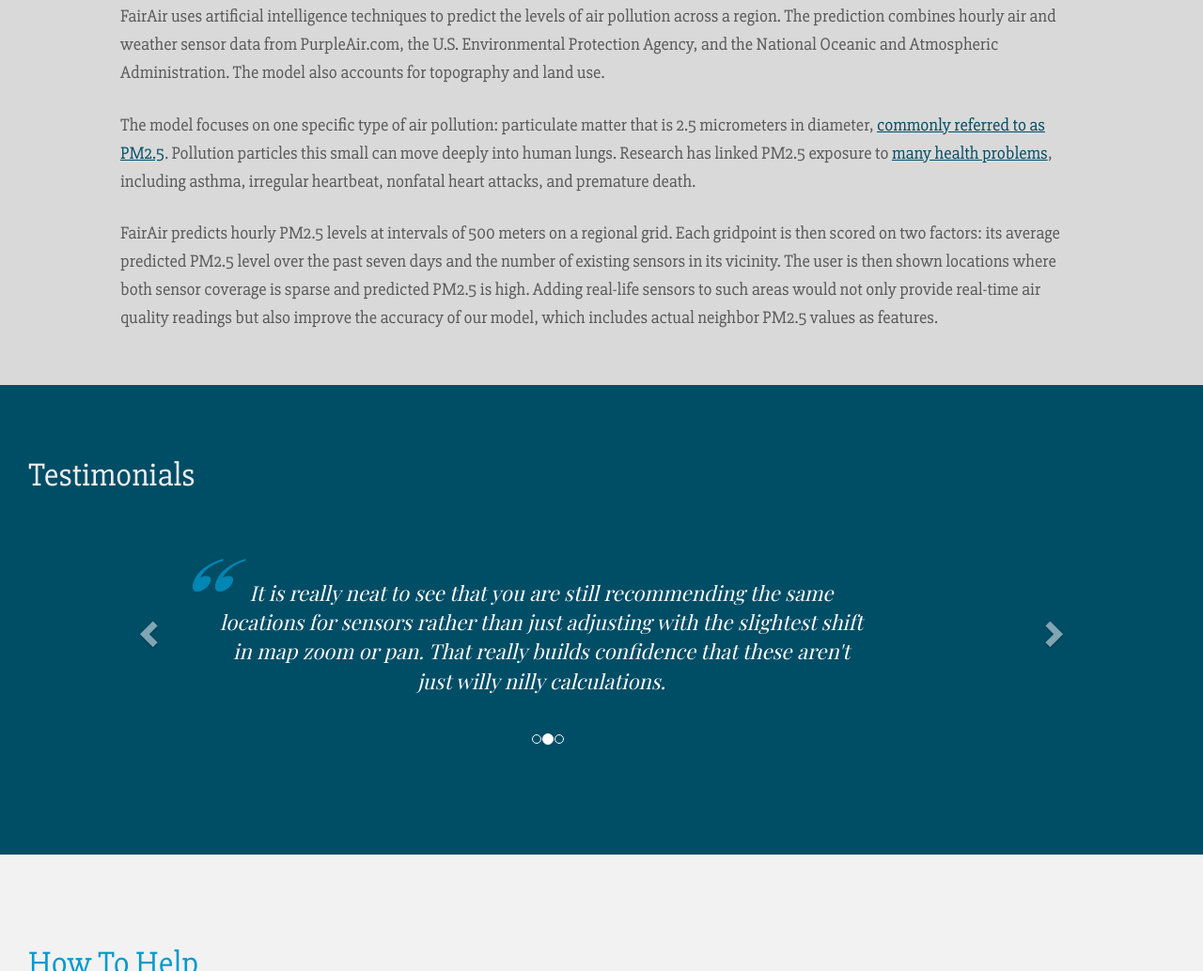
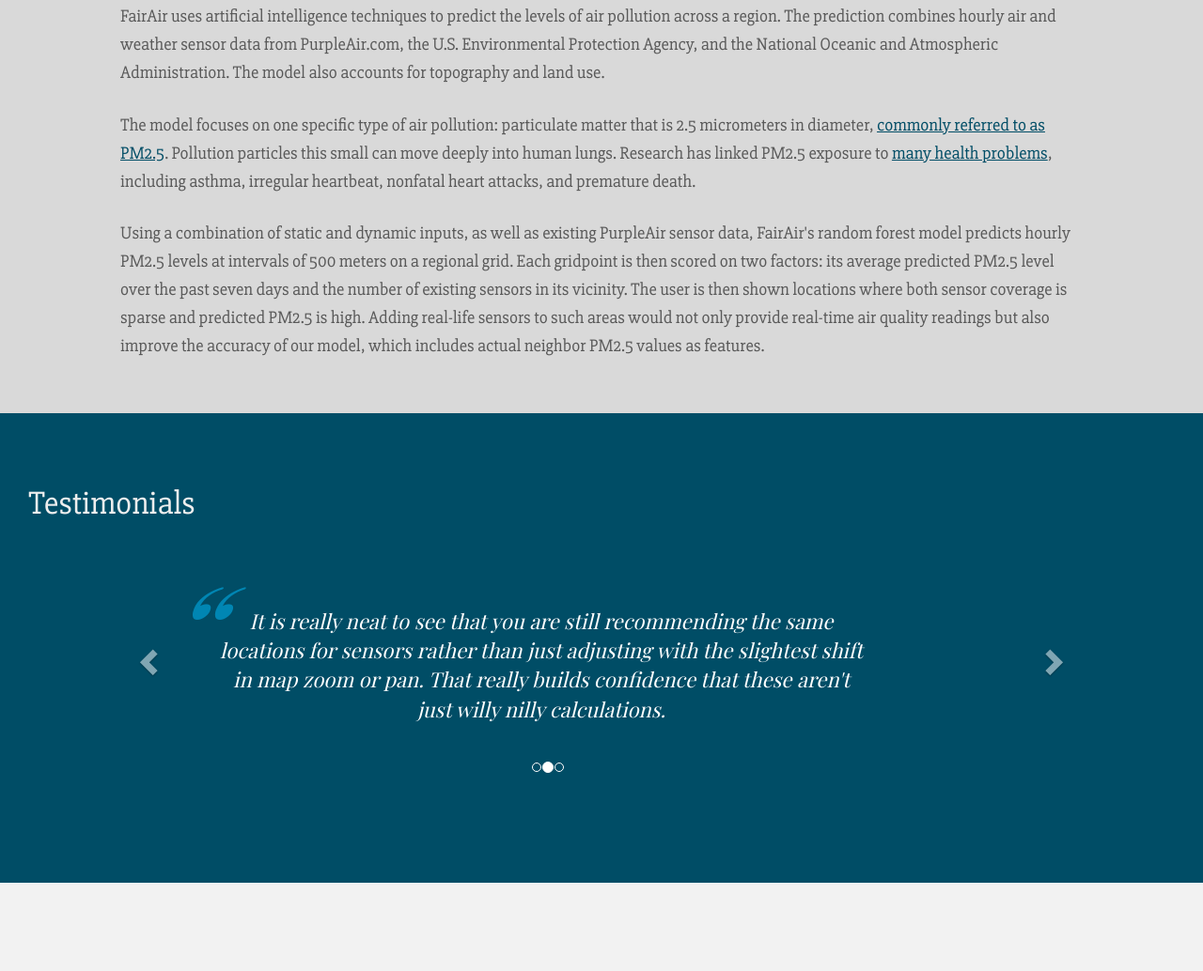
Before and after one commit to arnoldyb/air_pollution, a plain HTML site: page index.html in a window 1280 px wide. Shown: the part 1845-2879 px from the top of the page at 94% size. Drawn offline with nearby package versions, Linux system fonts and the light colour scheme.

Commit message:
model tweaks

```diff
--- a/index.html
+++ b/index.html
@@ -98,7 +98,7 @@
 		The model focuses on one specific type of air pollution: particulate matter that is 2.5 micrometers in diameter, <a href="https://www.nytimes.com/interactive/2019/12/02/climate/air-pollution-compare-ar-ul.html">commonly referred to as PM2.5</a>. Pollution particles this small can move deeply into human lungs. Research has linked PM2.5 exposure to <a href="https://www.epa.gov/pm-pollution/health-and-environmental-effects-particulate-matter-pm">many health problems</a>, including asthma, irregular heartbeat, nonfatal heart attacks, and premature death.
 		</p>
 		<p class="modelDetails">
-		FairAir predicts hourly PM2.5 levels at intervals of 500 meters on a regional grid. Each gridpoint is then scored on two factors: its average predicted PM2.5 level over the past seven days and the number of existing sensors in its vicinity. The user is then shown locations where both sensor coverage is sparse and predicted PM2.5 is high. Adding real-life sensors to such  areas would not only provide real-time air quality readings but also improve the accuracy of our model, which includes actual neighbor PM2.5 values as features.
+		Using a combination of static and dynamic inputs, as well as existing PurpleAir sensor data, FairAir's random forest model predicts hourly PM2.5 levels at intervals of 500 meters on a regional grid. Each gridpoint is then scored on two factors: its average predicted PM2.5 level over the past seven days and the number of existing sensors in its vicinity. The user is then shown locations where both sensor coverage is sparse and predicted PM2.5 is high. Adding real-life sensors to such  areas would not only provide real-time air quality readings but also improve the accuracy of our model, which includes actual neighbor PM2.5 values as features.
 		</p>
     </section>
 
```
